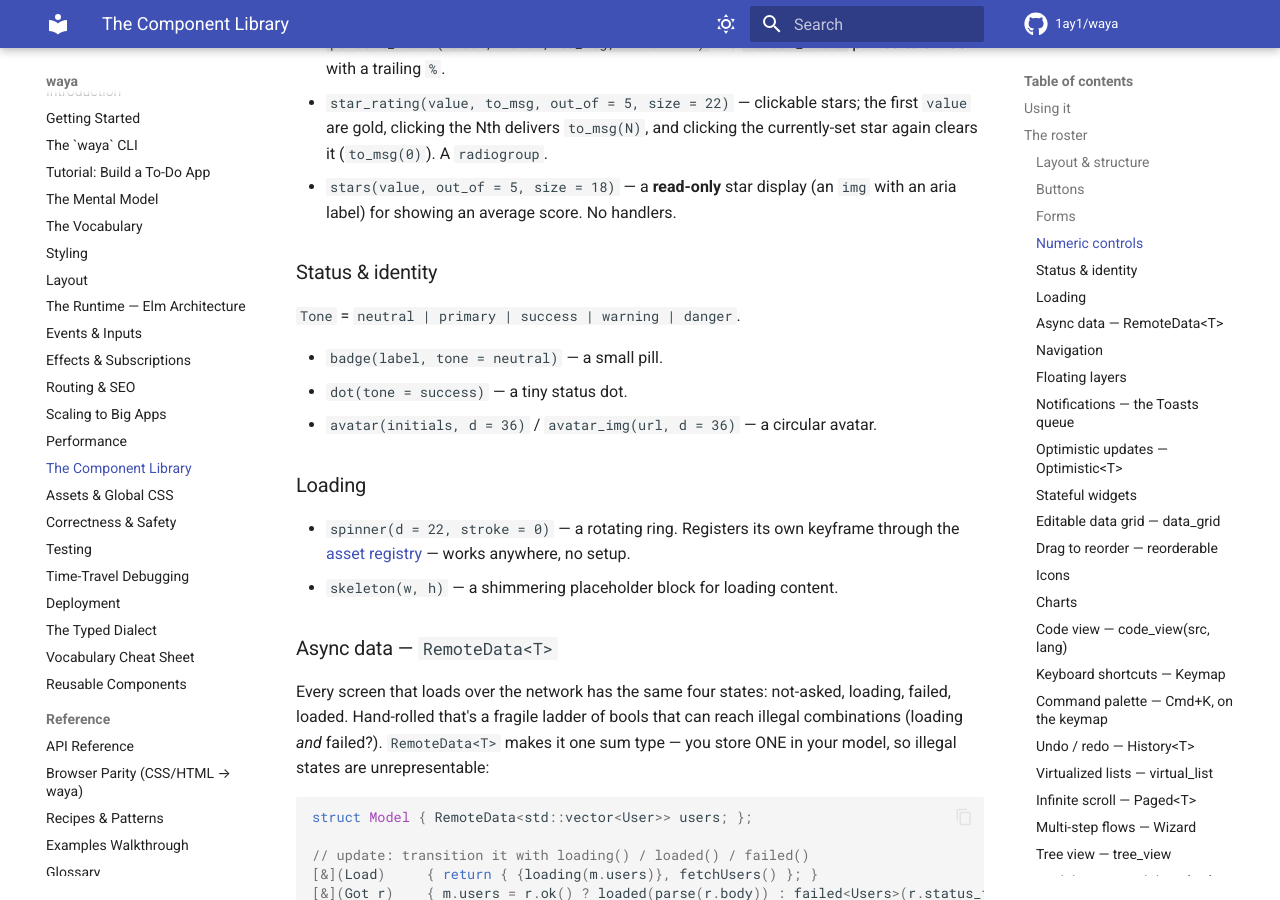
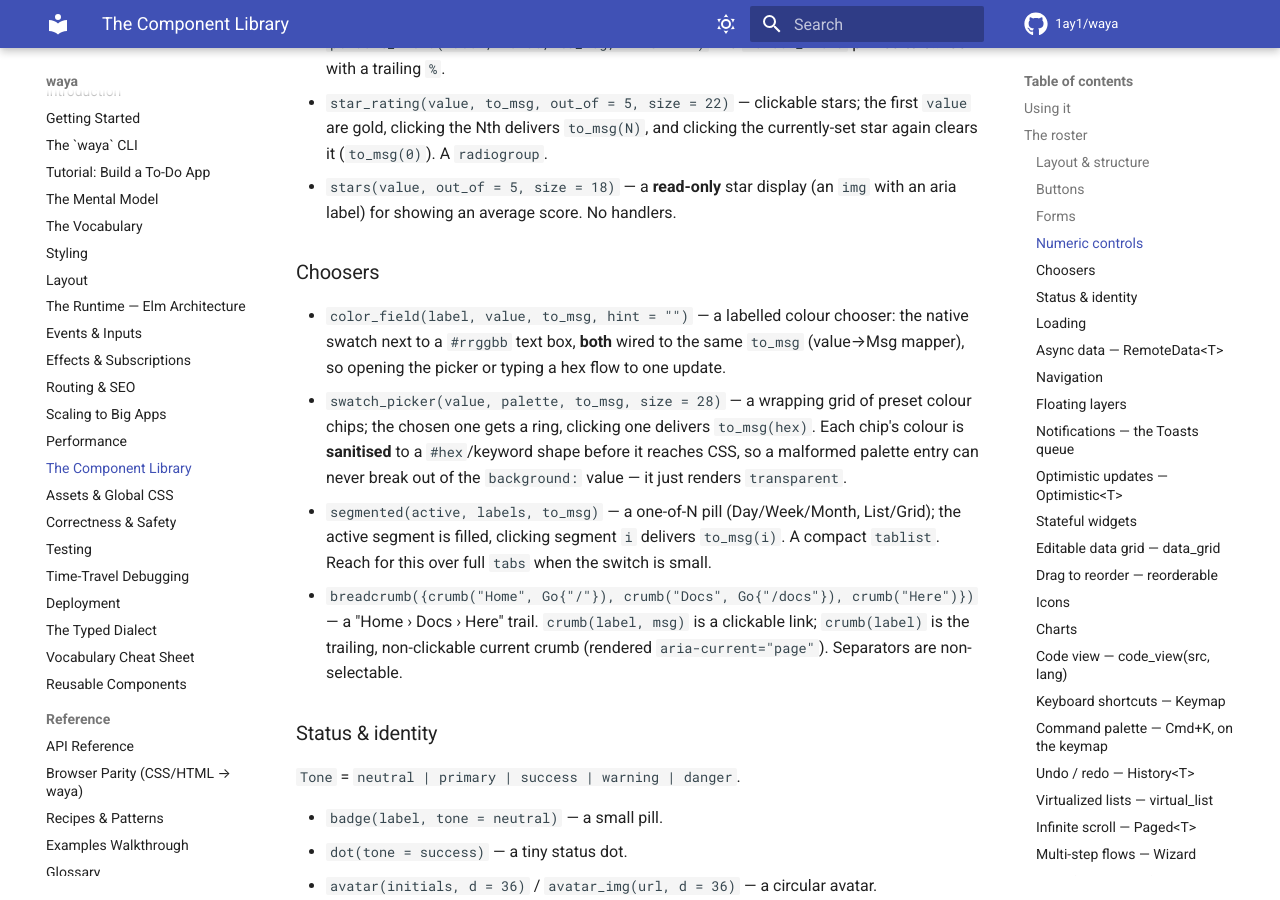
Before and after one commit to 1ay1/waya, an MkDocs documentation site: the page built from docs/14-components.md, in a window 1280 px wide and 900 px high, scrolled down 2133 px. Built offline with MkDocs 1.6.1 and Material for MkDocs 9.7.7, drawn with Linux system fonts in a browser that asks for light colours; comment, search, counter and statistics services are not loaded.

Commit message:
Add choosers: color_field, swatch_picker, segmented, breadcrumb
Fill the remaining chooser gaps (date/time/banner/tabs already existed):

- color_field(label, value, to_msg, hint): native swatch + a #rrggbb text
  box, both reporting through one value→Msg mapper.
- swatch_picker(value, palette, to_msg): a wrapping grid of preset chips,
  the chosen one ringed. Each chip colour is sanitised to a #hex/keyword
  shape (pick_detail::safe_color) before it reaches CSS, so a malformed
  palette entry renders `transparent` instead of breaking out of the
  background: value — injection-safe by construction.
- segmented(active, labels, to_msg): a compact one-of-N pill (a tablist);
  reach for it over full tabs when the switch is small.
- breadcrumb({crumb("Home", Go{}), ..., crumb("Here")}): a › trail;
  crumb(label,msg) links, crumb(label) is the aria-current="page" tail.

Zero new wire ops. Tests: +13 assertions (268 total in test_widgets),
incl. a CSS-breakout attempt that's neutralised. 31/31 ctest, ASan+UBSan
clean. Docs: "Choosers" section.

```diff
--- a/docs/14-components.md
+++ b/docs/14-components.md
@@ -92,6 +92,26 @@ number; the value clamps where it makes sense, and you parse + store in `update`
   the currently-set star again clears it (`to_msg(0)`). A `radiogroup`.
 - `stars(value, out_of = 5, size = 18)` — a **read-only** star display (an
   `img` with an aria label) for showing an average score. No handlers.
+
+### Choosers
+
+- `color_field(label, value, to_msg, hint = "")` — a labelled colour chooser:
+  the native swatch next to a `#rrggbb` text box, **both** wired to the same
+  `to_msg` (value→Msg mapper), so opening the picker or typing a hex flow to
+  one update.
+- `swatch_picker(value, palette, to_msg, size = 28)` — a wrapping grid of
+  preset colour chips; the chosen one gets a ring, clicking one delivers
+  `to_msg(hex)`. Each chip's colour is **sanitised** to a `#hex`/keyword shape
+  before it reaches CSS, so a malformed palette entry can never break out of
+  the `background:` value — it just renders `transparent`.
+- `segmented(active, labels, to_msg)` — a one-of-N pill (Day/Week/Month,
+  List/Grid); the active segment is filled, clicking segment `i` delivers
+  `to_msg(i)`. A compact `tablist`. Reach for this over full `tabs` when the
+  switch is small.
+- `breadcrumb({crumb("Home", Go{"/"}), crumb("Docs", Go{"/docs"}), crumb("Here")})`
+  — a "Home › Docs › Here" trail. `crumb(label, msg)` is a clickable link;
+  `crumb(label)` is the trailing, non-clickable current crumb (rendered
+  `aria-current="page"`). Separators are non-selectable.
 
 ### Status & identity
 
```
Also changed, not shown: 3 other files.
